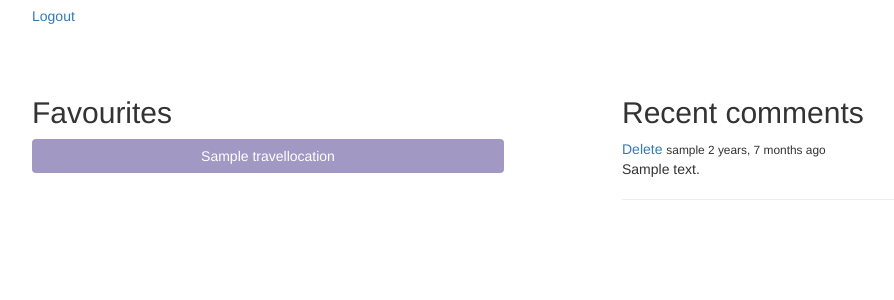
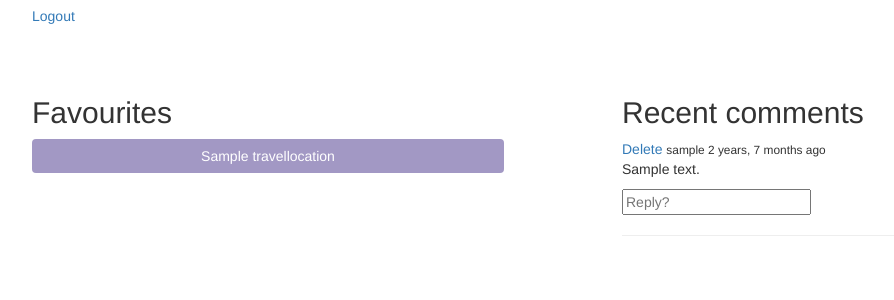
Before and after one commit to sbaker-dev/ToTheGreatOutDoors, a Django app: page /account_page/ in a window 1280 px wide. Shown: the part 240-540 px from the top of the page, without its empty margins (18-912 px from the left). Run offline with Django 3.2, Linux system fonts and the light colour scheme; a user stored in the database is signed in; tables that the repository leaves empty hold one stand-in row (values such as "Sample post"); some libraries are stand-ins or nearby versions.

Commit message:
Rough comment replies

```diff
--- a/Django/ToTheGreatOutDoors/core/models.py
+++ b/Django/ToTheGreatOutDoors/core/models.py
@@ -1,5 +1,6 @@
 from django.contrib.auth.models import User
 from django.db import models
+from django.db.models import Q
 
 # Create your models here.
 
@@ -35,9 +36,20 @@ class Comment(models.Model):
     body = models.TextField()
     updated = models.DateTimeField(auto_now=True)
     created = models.DateTimeField(auto_now_add=True)
+    replies = models.ForeignKey('self', null=True, on_delete=models.CASCADE)
+    comment_level = models.IntegerField(default=0)
+    comment_group = models.IntegerField(default=0)
 
     def __str__(self):
-        return self.body[0:50]
+        return f"{self.id}: {self.user} -> {self.body[0:50]}"
+
+    def reply_list(self):
+        # TODO: We may need to order replies specially??
+        print(Comment.objects.filter(Q(comment_level__gt=self.comment_level) & Q(comment_group=self.comment_group)))
+        return Comment.objects.filter(Q(comment_level=self.comment_level + 1) & Q(comment_group=self.comment_group))
+
+    def reply_indent(self):
+        return self.comment_level * 20
 
     class Meta:
         ordering = ['-updated', '-created']
--- a/Django/ToTheGreatOutDoors/core/templates/components/user/comments.html
+++ b/Django/ToTheGreatOutDoors/core/templates/components/user/comments.html
@@ -1,14 +1,86 @@
 <!-- Display each comment that exists within a list of comments -->
 
+
+<!--TODO: Remake the comments page so that we have the comments on the right hand side, which scrolls, with the left
+ hand side of the page just containing the individual information, which does not scroll with the page-->
+
 {% for com in comment_list %}
+
+
     <div>
-        {% if request.user == com.user %}
-            <a href="{% url 'deleteMessage' com.id %}">Delete</a>
-        {% endif %}
+    {% if request.user == com.user %}
+        <a href="{% url 'deleteMessage' com.id %}">Delete</a>
 
-        <small>{{com.user}} {{com.created|timesince}} ago</small>
-        <p>{{com.body}}</p>
+    {% endif %}
+
+
+
+    <small>{{com.user}} {{com.created|timesince}} ago</small>
+    <p>{{com.body}}</p>
+
+
+    <div class="comment-form">
+        <form method="POST" action="">
+            {% csrf_token %}
+            <input type="hidden" name="reply" value="">
+            <input type="hidden" name="id" value="{{ com.id }}">
+            <input type="text" name="body" placeholder="Reply?">
+
+        </form>
+    </div>
+
+    <!-- TODO: If com.reply_list|length > 0, then we want to call the recusive? -->
+
+    {% for reply in com.reply_list %}
+        <br>
+        <small style="padding-left: {{ reply.reply_indent }}px">{{reply.user}} {{reply.created|timesince}} ago</small>
+        <p style="padding-left: {{ reply.reply_indent }}px">{{reply.body}}</p>
+
+        <div class="comment-form">
+        <form method="POST" action="">
+            {% csrf_token %}
+            <input type="hidden" name="reply" value="">
+            <input type="hidden" name="id" value="{{ reply.id }}">
+            <input type="text" name="body" placeholder="Reply?">
+
+        </form>
+
+        <!-- TODO This is roughly the recusive pattern-->
+
+    </div>
+
+    {% endfor %}
+
+
         <hr>
+
+
+
+{#         {% for r in com.reply.all %}#}
+{##}
+{#            <p>{{ com.body }}</p>#}
+{##}
+{#        {% endfor %}#}
+{##}
+{#        {% if request.user == com.user %}#}
+{##}
+{#        <div class="comment-form">#}
+{#            <form method="POST" action="">#}
+{#                {% csrf_token %}#}
+{#                <input type="hidden" name="reply" value="">#}
+{#                <input type="text" name="body" placeholder="Reply?">#}
+{##}
+{#            </form>#}
+{#        </div>#}
+{##}
+{##}
+{##}
+{#        <hr>#}
+{##}
+{##}
+{#        {% endif %}#}
+
+
 
     </div>
 
```
Also changed, not shown: Django/ToTheGreatOutDoors/core/AppViews/app_core_pages.py (+22 -2 lines).
